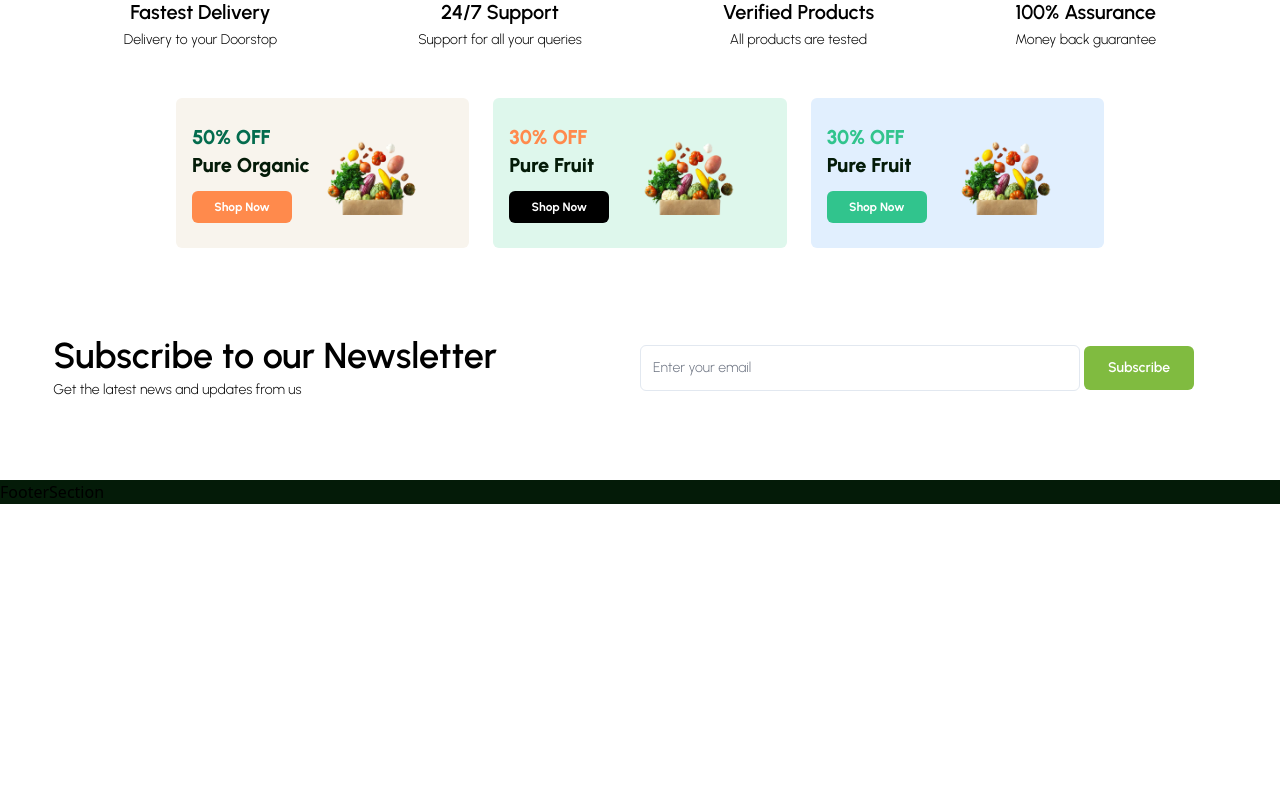
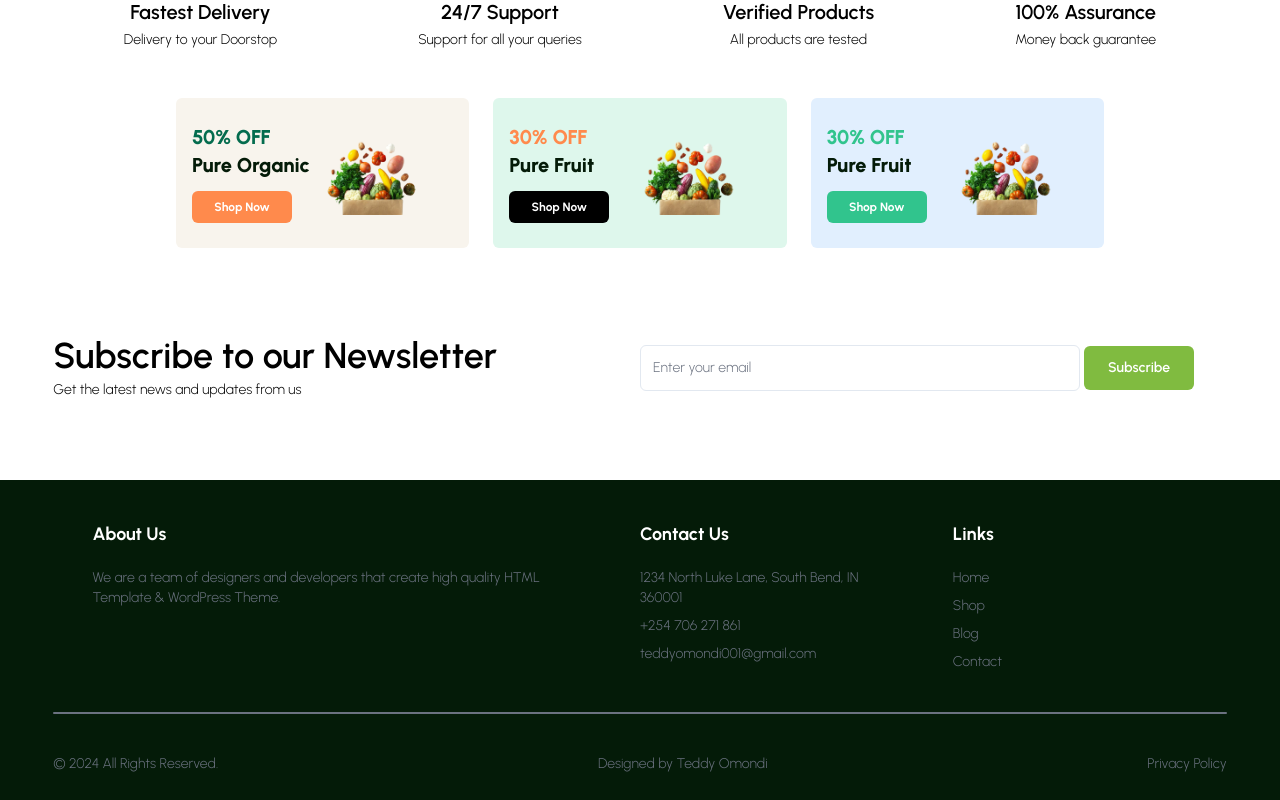
Before and after one commit to TrekHub/chiro, a React (Vite) app: page / in a window 1280 px wide. Shown: the part 1702-2502 px from the top of the page. Before the commit the page ends 2206 px from the top, so only its background shows below. Built offline with nearby package versions, Linux system fonts and the light colour scheme.

Commit message:
finished on the footer section UI

```diff
--- a/src/sections/FooterSection.jsx
+++ b/src/sections/FooterSection.jsx
@@ -1,6 +1,65 @@
 const FooterSection = () => {
   return (
-    <div className="h-[500px] w-full bg-custom-dark-green">FooterSection</div>
+    <div className="h-80 w-full bg-custom-dark-green py-10">
+      <div className="w-11/12 mx-auto">
+        <div className="flex  justify-around">
+          <div className="w-2/5">
+            <h1 className="text-white text-lg font-bold font-urbanist mb-5 ">
+              About Us
+            </h1>
+            <p className="text-gray-500 text-sm font-urbanist font-light ">
+              We are a team of designers and developers that create high quality
+              HTML Template & WordPress Theme.
+            </p>
+          </div>
+
+          <div className="w-1/5">
+            <h1 className="text-white text-lg font-bold font-urbanist mb-5">
+              Contact Us
+            </h1>
+            <p className="text-gray-500 text-sm font-urbanist font-light mb-2">
+              1234 North Luke Lane, South Bend, IN 360001
+            </p>
+            <p className="text-gray-500 text-sm font-urbanist font-light mb-2">
+              +254 706 271 861
+            </p>
+            <p className="text-gray-500 text-sm font-urbanist font-light mb-2">
+              teddyomondi001@gmail.com{" "}
+            </p>
+          </div>
+
+          <div className="w-1/5">
+            <h1 className="text-white text-lg font-bold font-urbanist mb-5">
+              Links
+            </h1>
+            <p className="text-gray-500 text-sm font-urbanist font-light mb-2">
+              Home
+            </p>
+            <p className="text-gray-500 text-sm font-urbanist font-light mb-2">
+              Shop
+            </p>
+            <p className="text-gray-500 text-sm font-urbanist font-light mb-2">
+              Blog
+            </p>
+            <p className="text-gray-500 text-sm font-urbanist font-light">
+              Contact
+            </p>
+          </div>
+        </div>
+        <hr className="w-full h-0.5  my-10 bg-gray-500 border-0 rounded"></hr>
+        <div className="flex justify-between">
+          <div className="text-gray-500  text-sm font-urbanist font-light">
+            © 2024 All Rights Reserved.
+          </div>
+          <div className="text-gray-500  text-sm font-urbanist font-light">
+            Designed by Teddy Omondi
+          </div>
+          <div className="text-gray-500  text-sm font-urbanist font-light">
+            Privacy Policy
+          </div>
+        </div>
+      </div>
+    </div>
   );
 };
 
```
